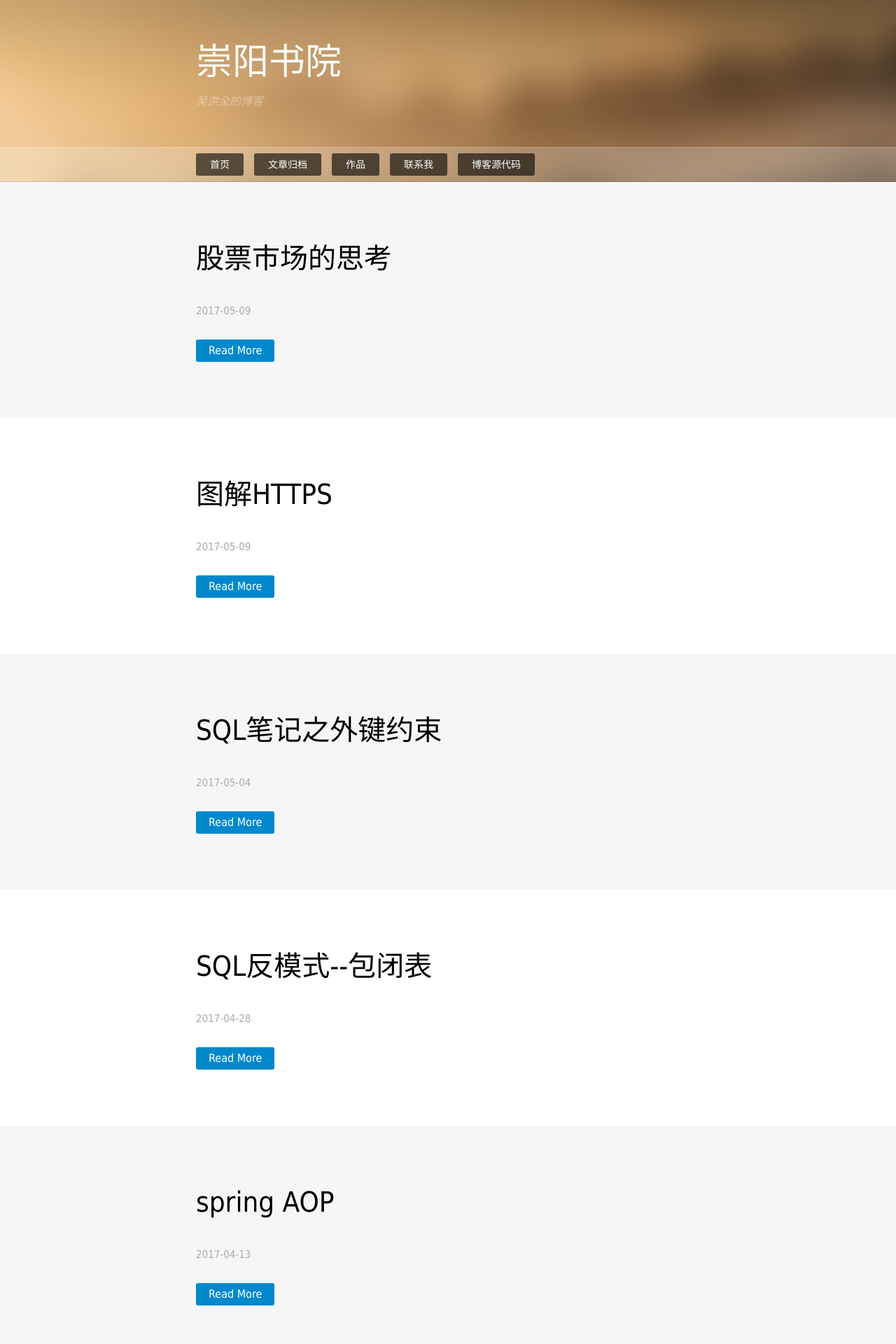
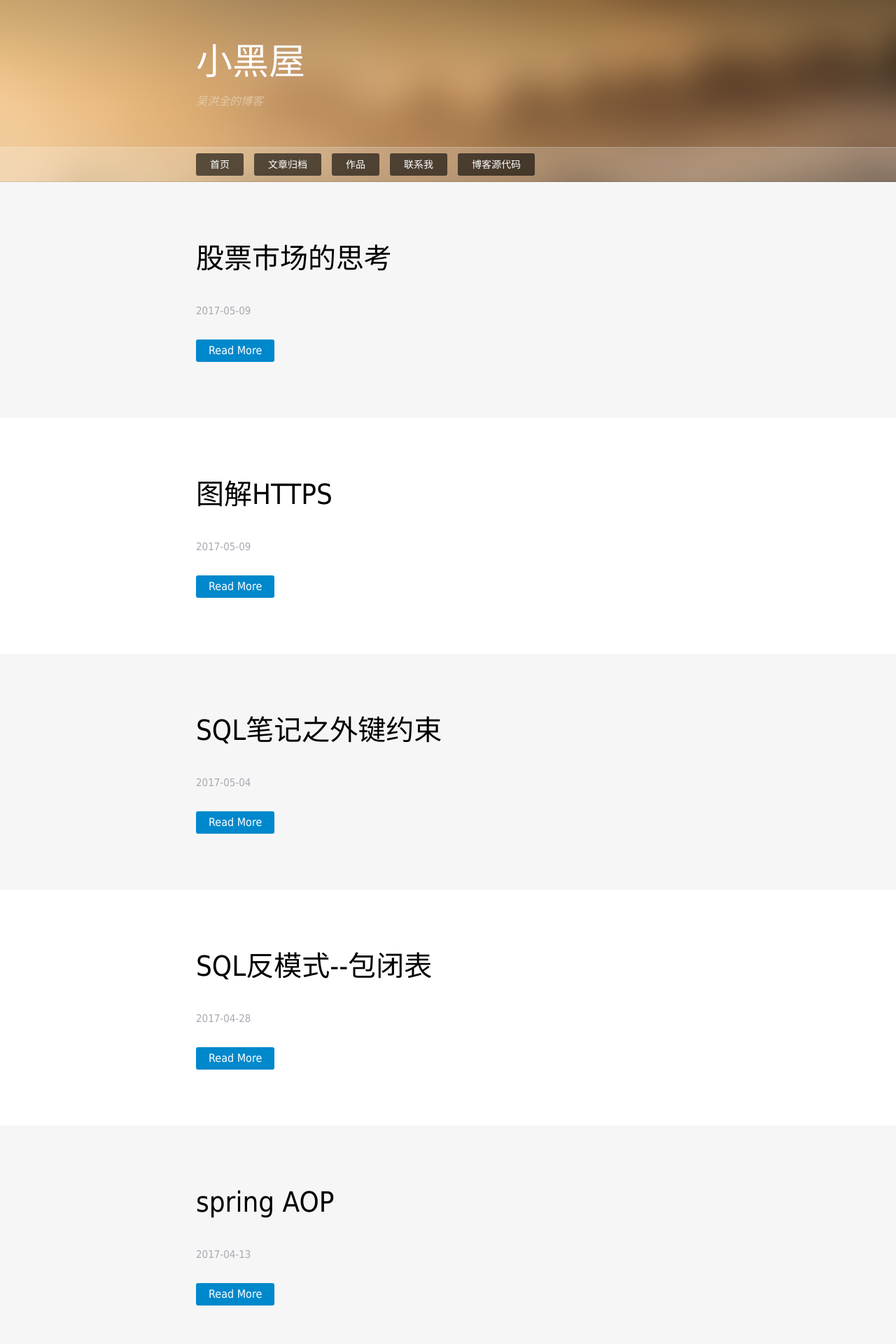
Before and after one commit to GeowindWu/GeowindWu.github.io, a Jekyll site: the page built from index.html, in a window 1280 px wide. Shown: the top 1920 px of the page at 70% size. Built offline with Jekyll 4.4.1, drawn with Linux system fonts in a browser that asks for light colours; nearby versions of some CDN libraries; some web fonts are replaced; the list of posts is cut into pages by our own code.

Commit message:
changed style

```diff
--- a/_config.yml
+++ b/_config.yml
@@ -44,7 +44,7 @@
 
 
 #站点基础配置
-title: 崇阳书院
+title: 小黑屋
 subTitle: 吴洪全的博客
 description: 它是基于 Jekyll 搭建起来的。记录所学知识,完美
 url: https://geowindwu.github.io
--- a/_layouts/default.html
+++ b/_layouts/default.html
@@ -69,7 +69,7 @@
                     {% for link in site.follow %}
                     <a class="follow" href="{{ link.url }}" target="_blank"><i class="fa {{ link.class }}"></i></a>
                     {% endfor %}
-                    <p class="text">© 2013 Violet Jekyll Theme.Design by <a href="http://www.zhanxin.info">zhanxin.lin</a></p>
+                    <div class="text">© 2013 Violet Jekyll Theme.Design by <a href="http://www.zhanxin.info">zhanxin.lin</a></div>
                 </div>
             </div>
         </footer>
--- a/themes/violet/css/style.css
+++ b/themes/violet/css/style.css
@@ -297,7 +297,7 @@
     background: #22272a;
 }
 .footer {
-    width: 720px;
+    width: 730px;
     height: 160px;
     margin: 0 auto;
 }
```
